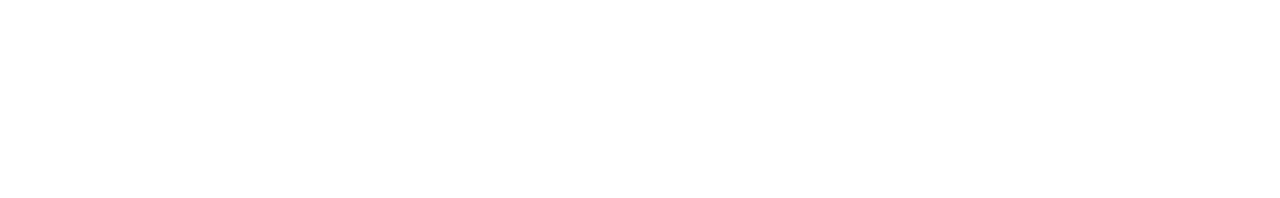
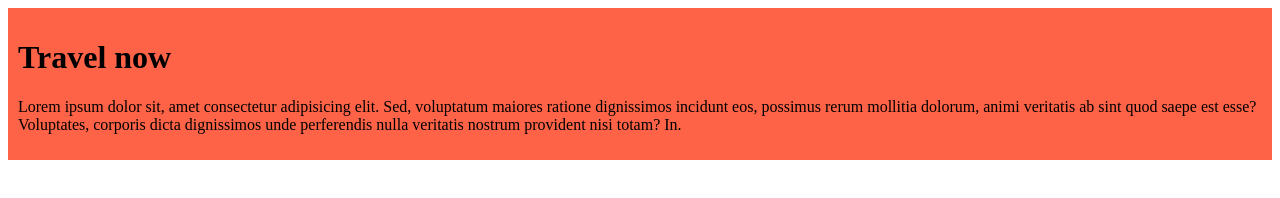
Before and after one commit to siam9192/my-frist-website, a plain HTML site: page index.html in a window 1280 px wide. Drawn offline with Linux system fonts and the light colour scheme.

Commit message:
this is css section

```diff
--- /dev/null
+++ b/css/style.css
@@ -0,0 +1,4 @@
+div{
+    background-color: tomato;
+    padding: 10px;
+}
--- a/index.html
+++ b/index.html
@@ -3,9 +3,13 @@
 <head>
     <meta charset="UTF-8">
     <meta name="viewport" content="width=device-width, initial-scale=1.0">
-    <title>My frist github accout</title>
+    <title>My frist github account</title>
+    <link rel="stylesheet" href="css/style.css">
 </head>
 <body>
-
+    <div>
+        <h1>Travel now</h1>
+        <p>Lorem ipsum dolor sit, amet consectetur adipisicing elit. Sed, voluptatum maiores ratione dignissimos incidunt eos, possimus rerum mollitia dolorum, animi veritatis ab sint quod saepe est esse? Voluptates, corporis dicta dignissimos unde perferendis nulla veritatis nostrum provident nisi totam? In.</p>
+    </div>
 </body>
 </html>
```
